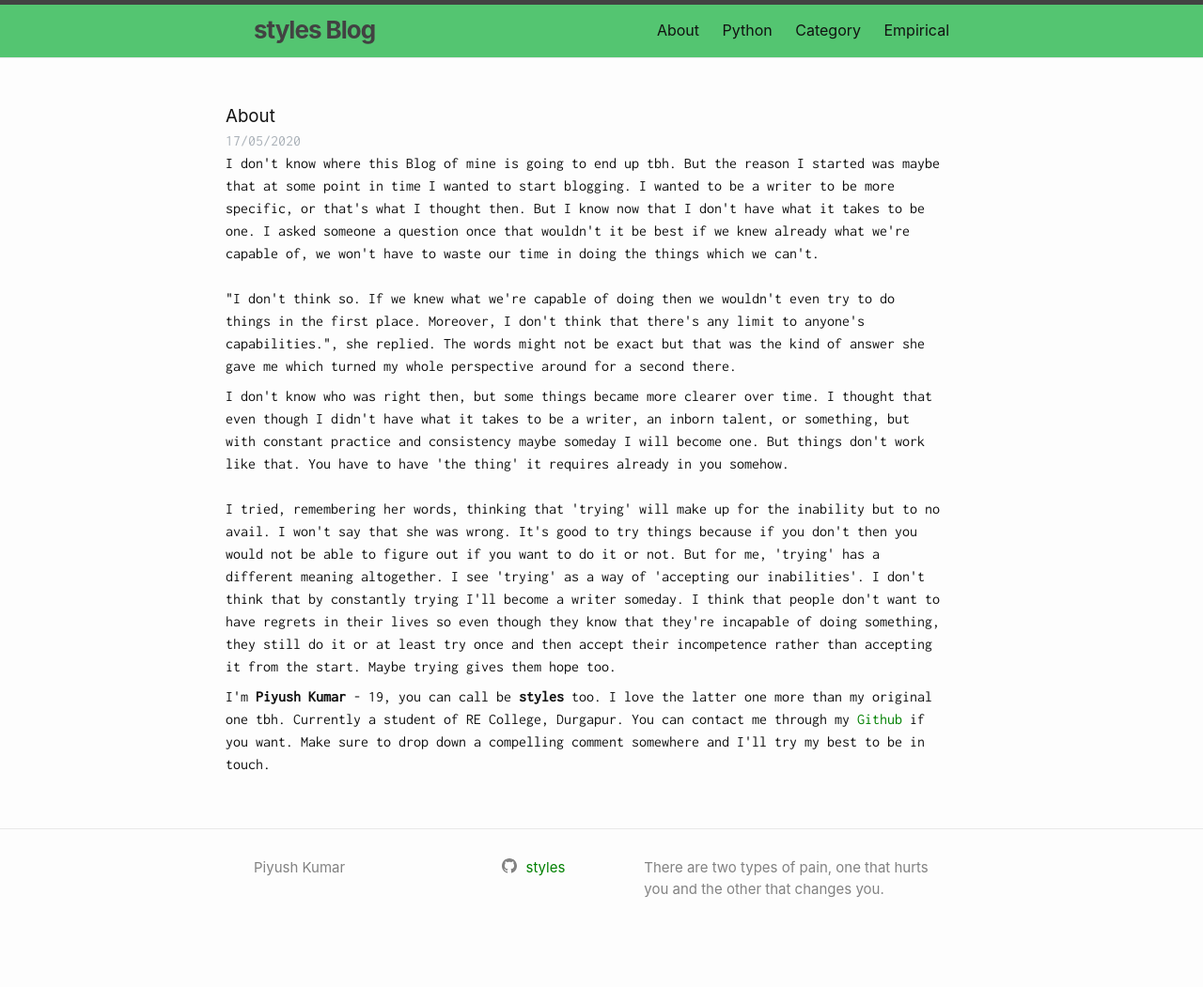
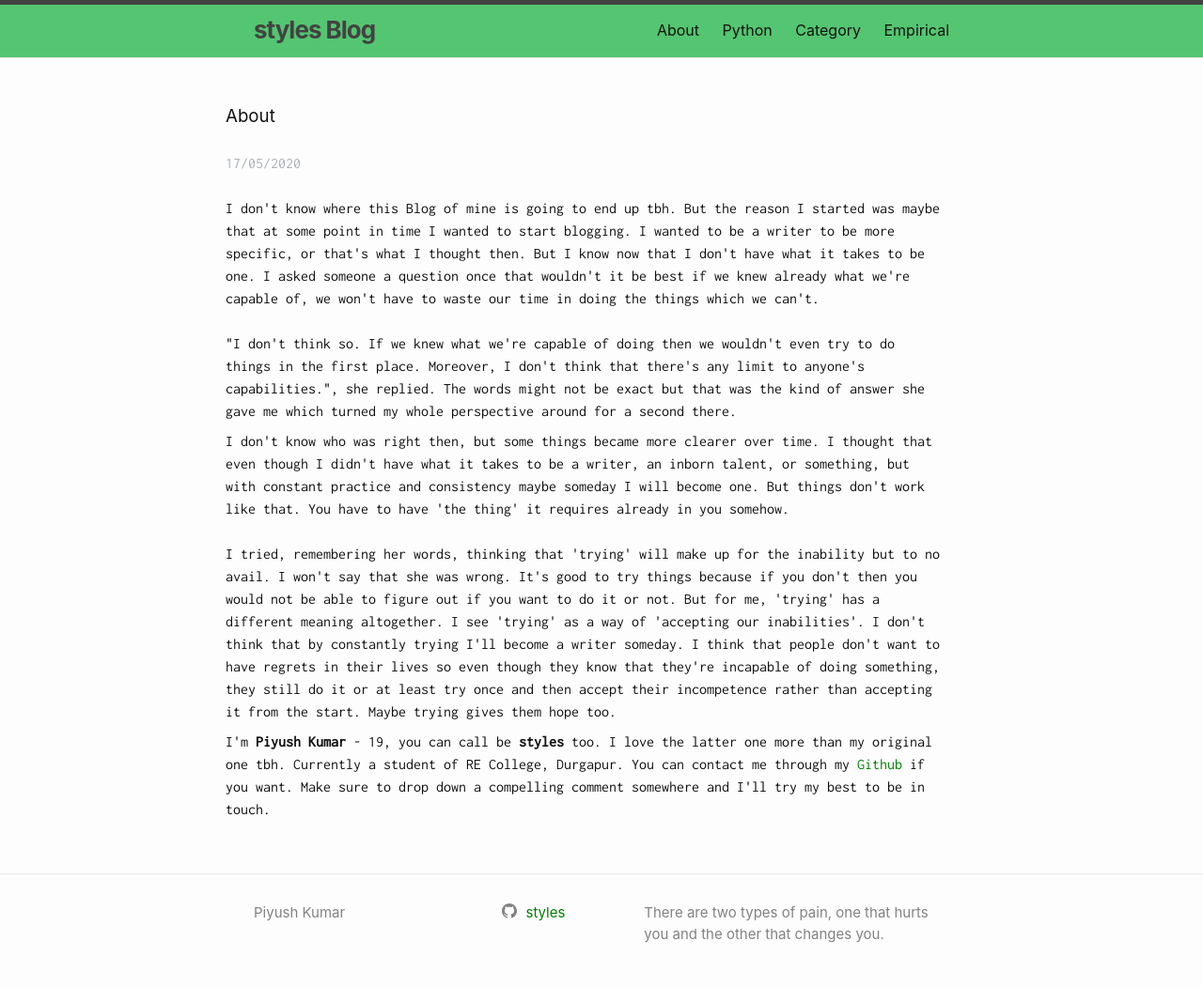
Before and after one commit to styles3544/Blog, a Jekyll site: the page built from about.html, in a window 1280 px wide. Shown: the whole page at 94% size. Built offline with Jekyll 4.4.1, drawn with Linux system fonts in a browser that asks for light colours; before the commit the page ends 1003 px from its top, so only the background shows below that.

Commit message:
renovating

```diff
--- a/about.html
+++ b/about.html
@@ -9,9 +9,9 @@ permalink: /about/
     <h3> About </h3>
 
 
-    <p class="date">17/05/2020</p>
+    </br><p class="date">17/05/2020</p>
 
-    <p id="para">
+    </br><p id="para">
     I don't know where this Blog of mine is going to end up tbh. But the reason I started was maybe that at some point in time I wanted to start blogging. I wanted to be a writer to be more specific, or that's what I thought then.
         But I know now that I don't have what it takes to be one. I asked someone a question once that wouldn't it be best if we knew already what we're capable of, we won't have to waste our time in doing the things which we can't.
     </br></br>"I don't think so. If we knew what we're capable of doing then we wouldn't even try to do things in the first place. Moreover, I don't think that there's any limit to anyone's capabilities.", she replied. The words might not be exact but that was the kind of answer she gave me which turned my whole perspective around for a second there.
```
